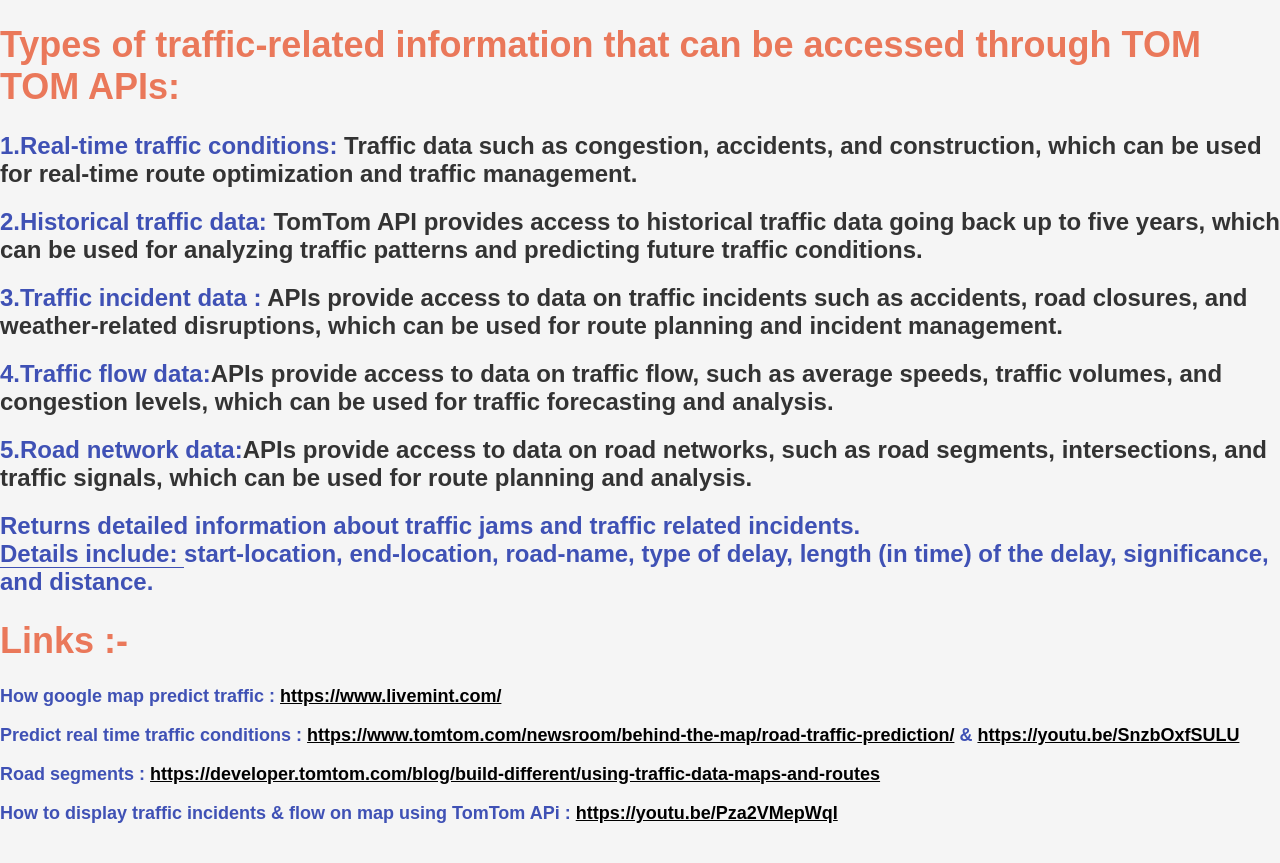
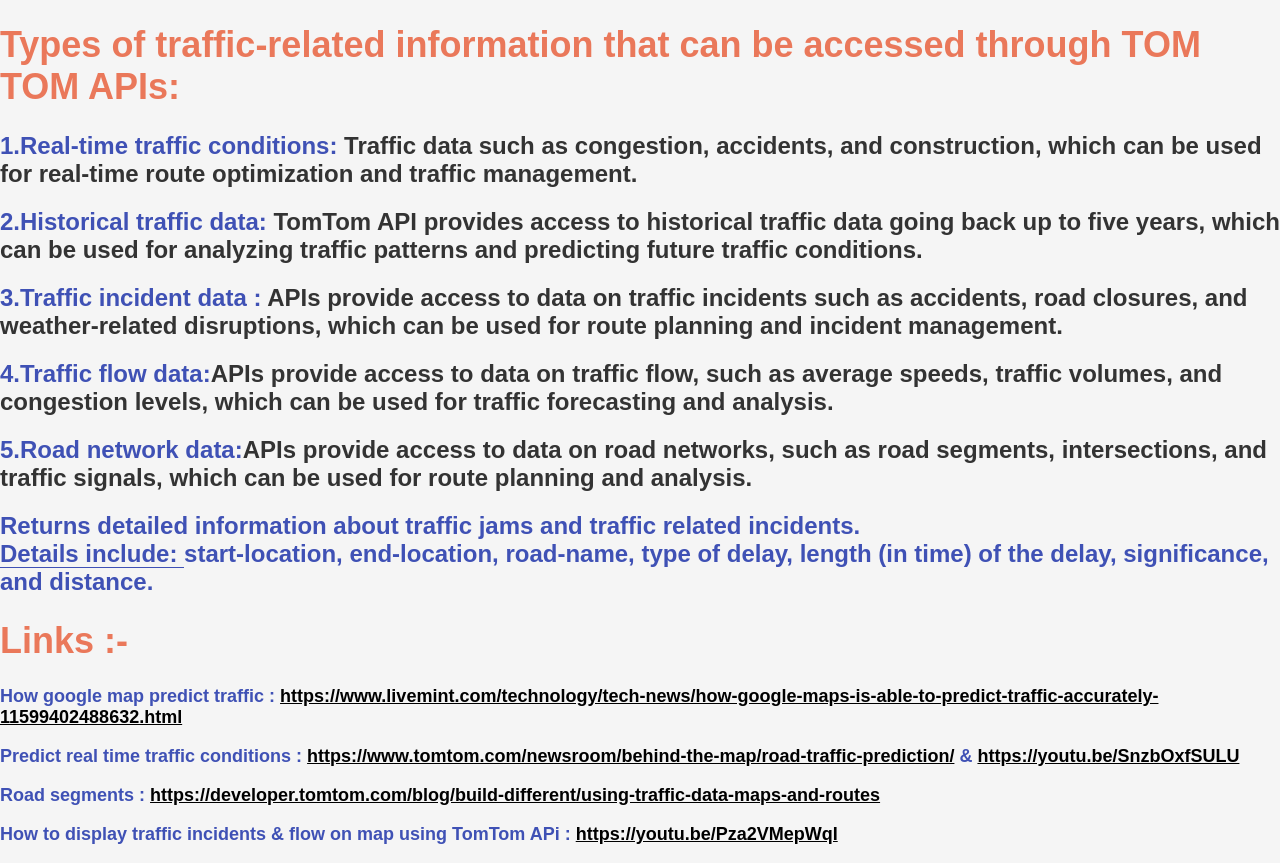
Before and after one commit to Simran3024/Simranjeet.github.io, a plain HTML site: page index.html in a window 1280 px wide. Before the commit the page ends 842 px from the top, so only its background shows below. Drawn offline with Linux system fonts and the light colour scheme.

Commit message:
Update index.html

```diff
--- a/index.html
+++ b/index.html
@@ -70,7 +70,7 @@
 
 	<h1>Links :- </h1>
 
-	<h3><i>How google map predict traffic :</i>	<a href=" https://www.livemint.com/">https://www.livemint.com/</a><h3>
+	<h3><i>How google map predict traffic :</i>	<a href=" https://www.livemint.com/technology/tech-news/how-google-maps-is-able-to-predict-traffic-accurately-11599402488632.html">https://www.livemint.com/technology/tech-news/how-google-maps-is-able-to-predict-traffic-accurately-11599402488632.html</a><h3>
 
 	<h3><i>Predict real time traffic conditions :</i> <a href="https://www.tomtom.com/newsroom/behind-the-map/road-traffic-prediction/">https://www.tomtom.com/newsroom/behind-the-map/road-traffic-prediction/</a> & <a href=" https://youtu.be/SnzbOxfSULU">https://youtu.be/SnzbOxfSULU</a></h3>
 
```
